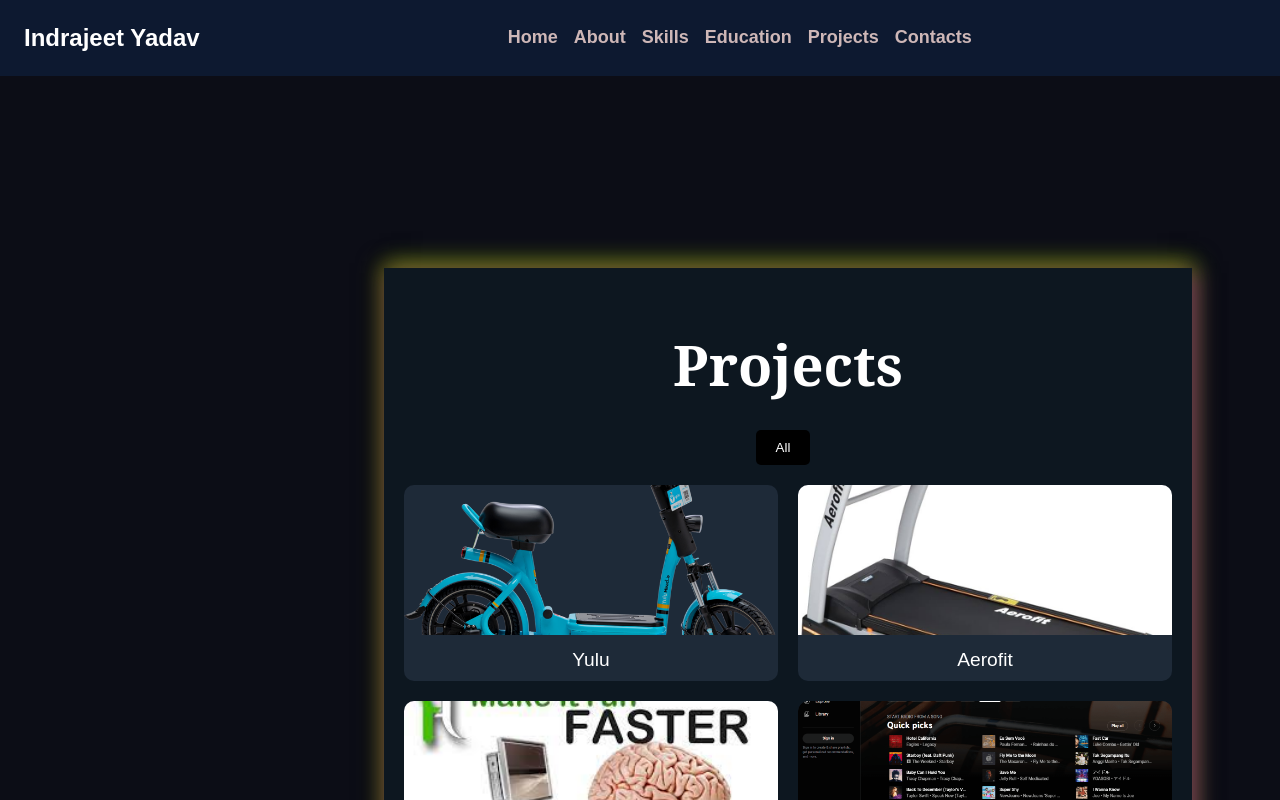
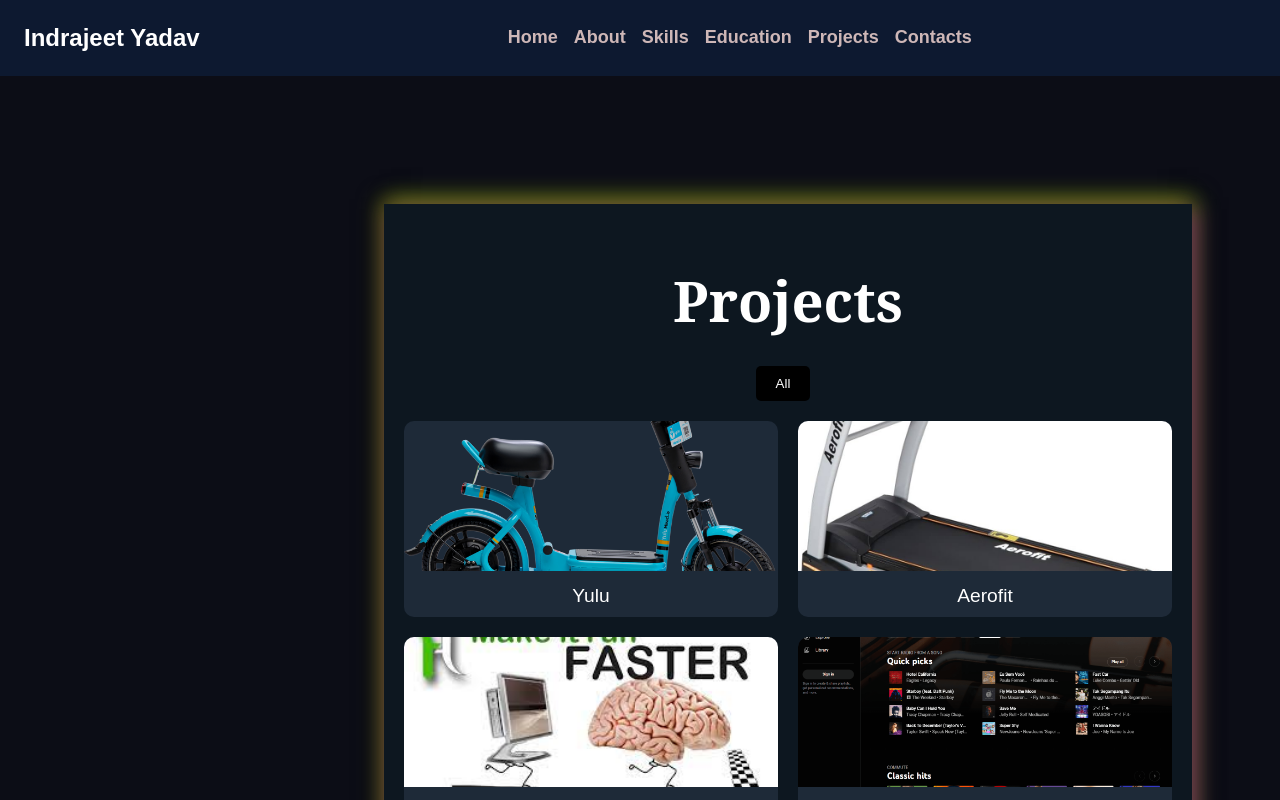
Before and after one commit to Indrajeety993648/PortfolioReact, a React (Create React App) app: page /projects in a window 1280 px wide. Shown: the top 800 px of the page. Built offline with nearby package versions, Linux system fonts and the light colour scheme.

Commit message:
Your descriptive commit message

```diff
--- a/src/Projects.css
+++ b/src/Projects.css
@@ -1,9 +1,9 @@
 .projects-container {
   position: absolute;
   left: 30%;
-  margin-bottom: 35%;
-  margin-right: 25%;
-  margin-top:15%;
+  margin-bottom: 45%;
+  margin-right: 35%;
+  margin-top:10%;
   padding: 20px;
   color: #fff;
   background-color: #0d1720;
```
